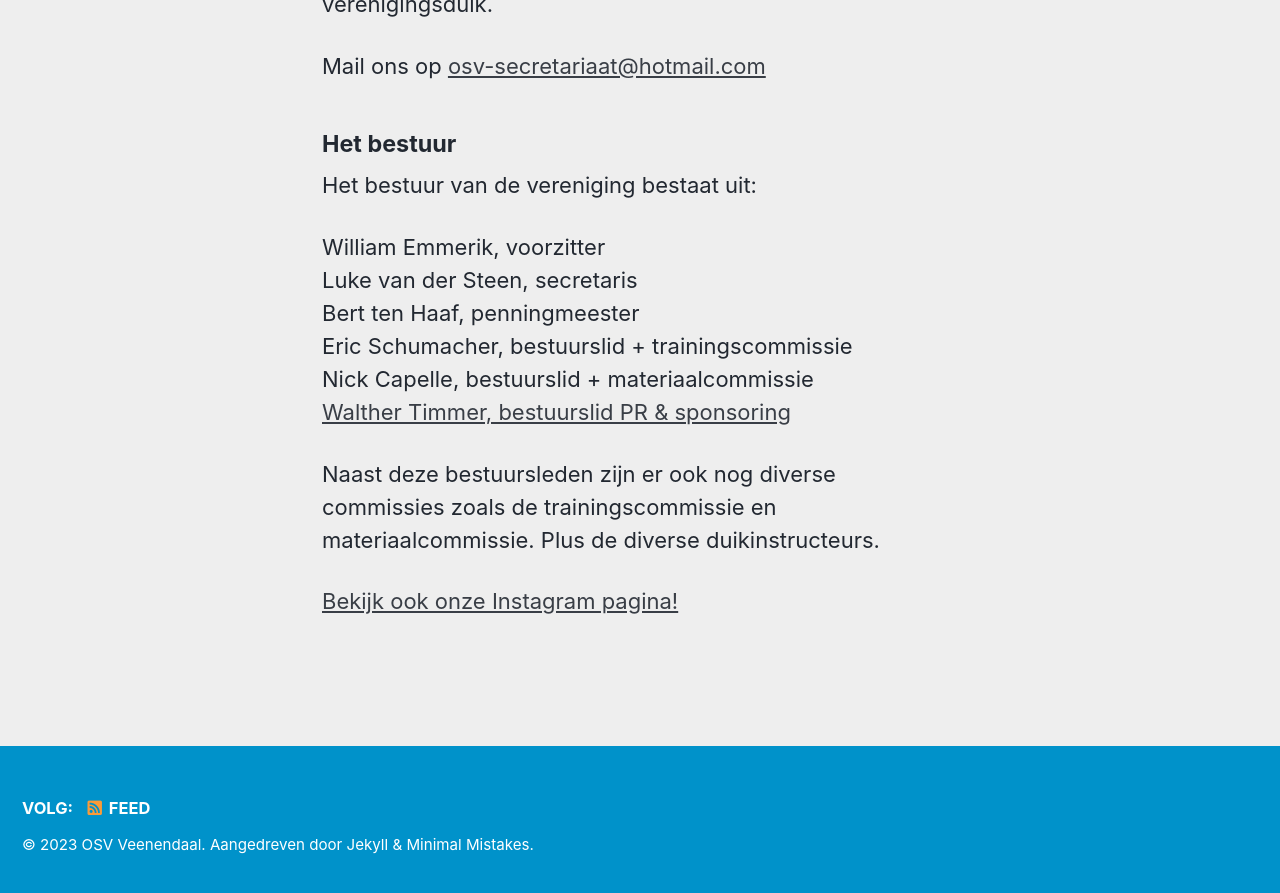
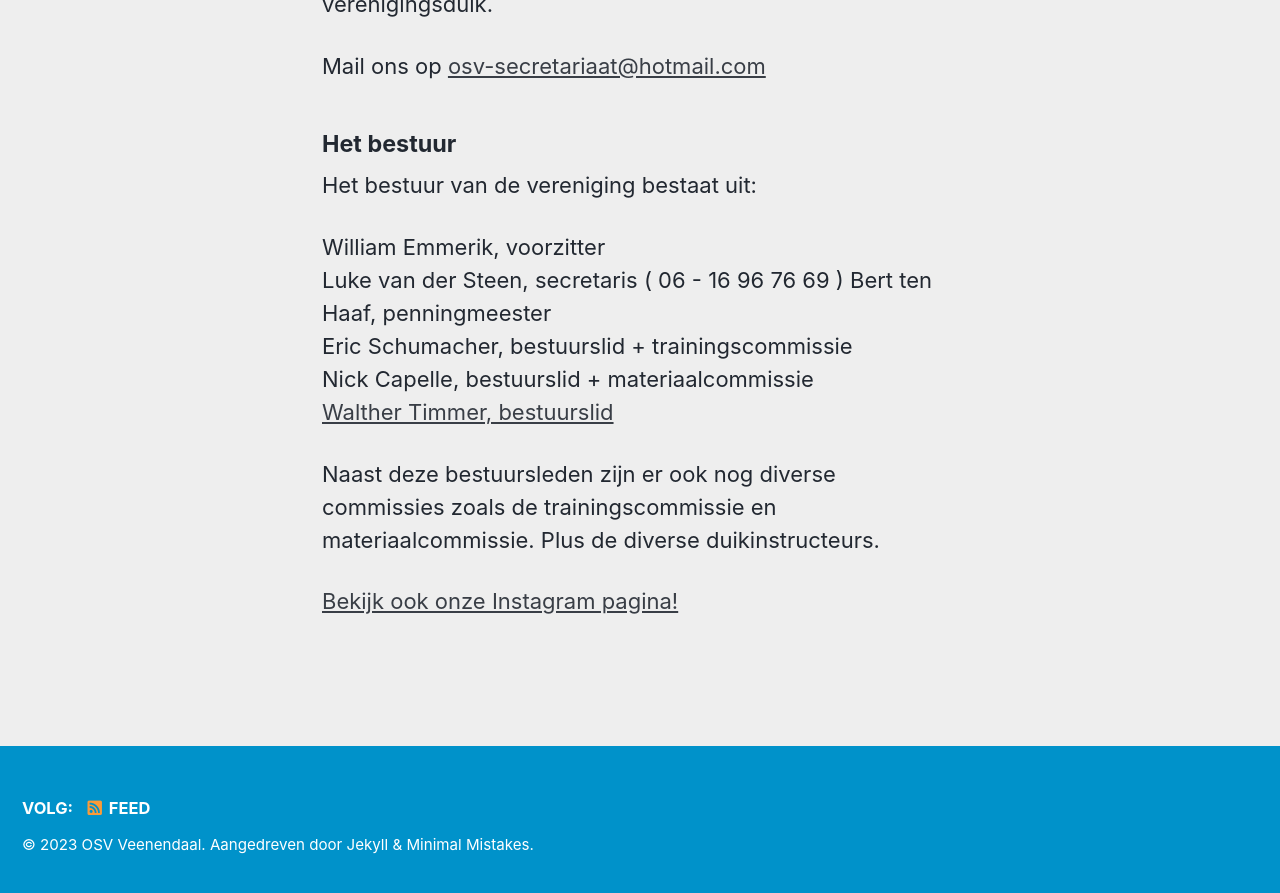
Before and after one commit to walthertimmer/osvveenendaal.nl, a Jekyll site: the page built from _pages/contact.md, in a window 1280 px wide and 900 px high, scrolled down 1109 px. Shown: the top 893 px of the window. Built offline with Jekyll 4.4.1, drawn with Linux system fonts in a browser that asks for light colours; cached includes are drawn as plain includes.

Commit message:
Update contact.md

```diff
--- a/_pages/contact.md
+++ b/_pages/contact.md
@@ -21,11 +21,11 @@ Mail ons op [osv-secretariaat@hotmail.com](mailto:osv-secretariaat@hotmail.com)
 Het bestuur van de vereniging bestaat uit:
 
 William Emmerik, voorzitter
-Luke van der Steen, secretaris
+Luke van der Steen, secretaris ( 06 - 16 96 76 69 )
 Bert ten Haaf, penningmeester
 Eric Schumacher, bestuurslid + trainingscommissie
 Nick Capelle, bestuurslid + materiaalcommissie
-[Walther Timmer, bestuurslid PR & sponsoring](mailto:walthertimmer@protonmail.com)
+[Walther Timmer, bestuurslid](mailto:walthertimmer@protonmail.com)
 
 Naast deze bestuursleden zijn er ook nog diverse commissies zoals de trainingscommissie en materiaalcommissie. Plus de diverse duikinstructeurs.
 
```
